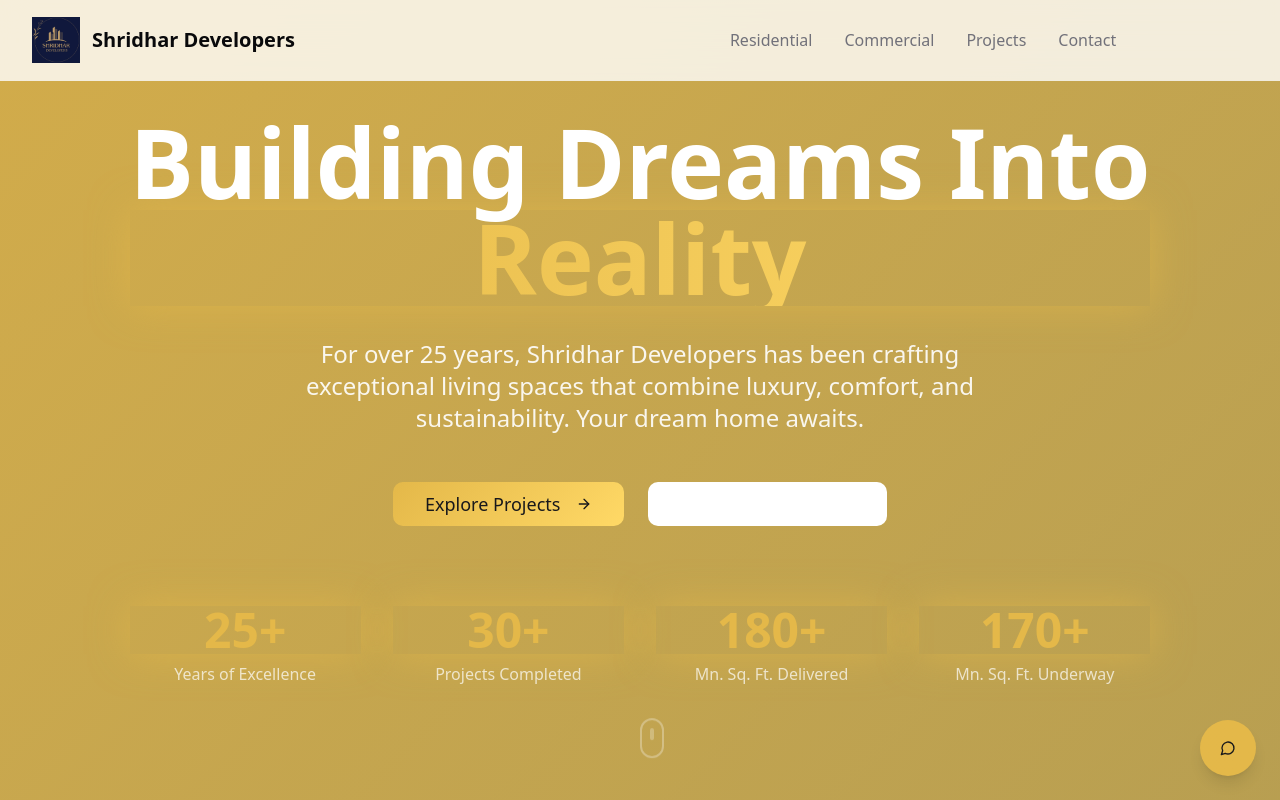
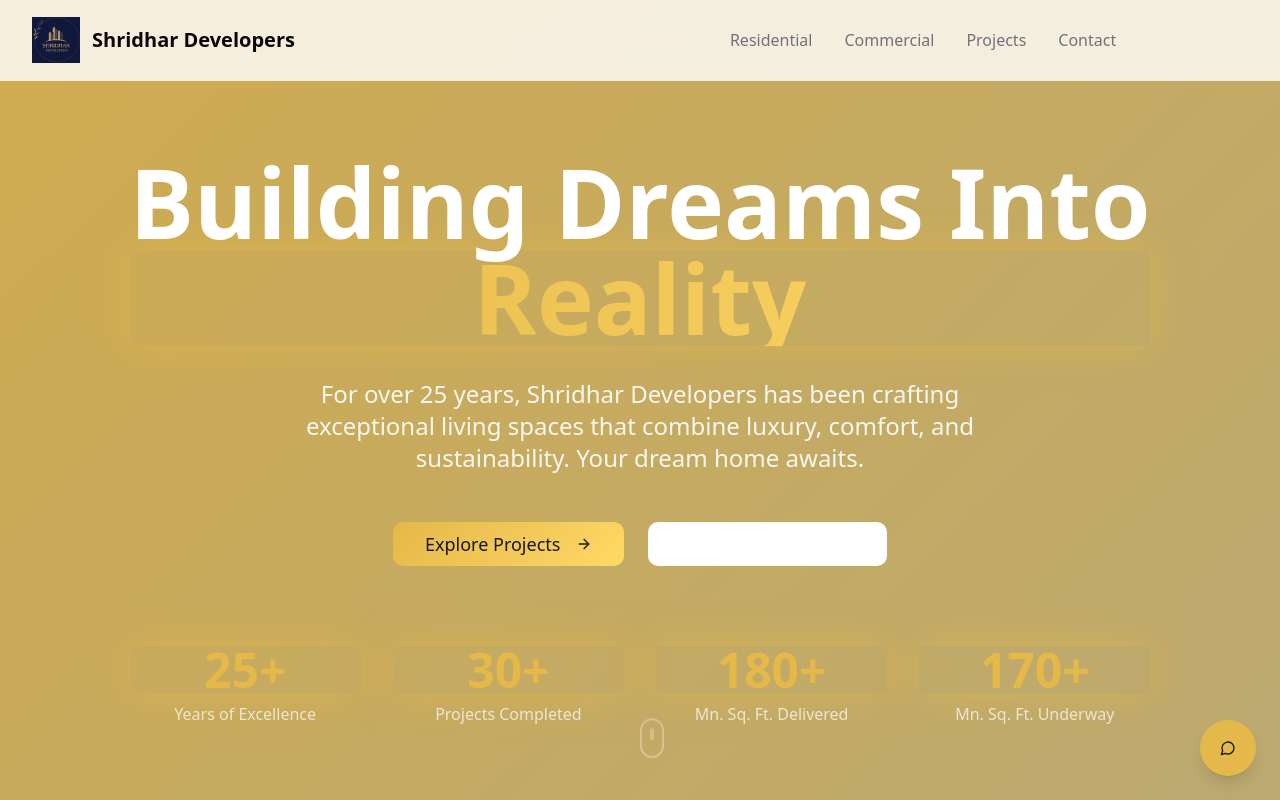
Before and after one commit to Iamsolo0023/project-supabase-link, a React (Vite) app: page / in a window 1280 px wide. Shown: the top 800 px of the page. Built offline with nearby package versions, Linux system fonts and the light colour scheme.

Commit message:
Fix hero section background and add spacing
Revert hero section background to blue and add spacing between the nav bar and the "Building Dreams into Reality" text.

```diff
--- a/src/components/Hero.tsx
+++ b/src/components/Hero.tsx
@@ -9,12 +9,12 @@ const Hero = () => {
   const underway = useCountUp({ end: 170, duration: 2500 });
 
   return (
-    <section className="relative min-h-screen flex items-center justify-center overflow-hidden bg-gradient-hero">
+    <section className="relative min-h-screen flex items-center justify-center overflow-hidden bg-blue-900">
       {/* Background overlay */}
       <div className="absolute inset-0 bg-gradient-overlay"></div>
 
 
-      <div className="relative z-10 text-center text-white max-w-6xl mx-auto px-4">
+      <div className="relative z-10 text-center text-white max-w-6xl mx-auto px-4 pt-20">
         {/* Main content */}
         <div className="animate-bounce-in">
           <h1 className="text-5xl md:text-7xl lg:text-8xl font-bold leading-tight mb-8">
```
